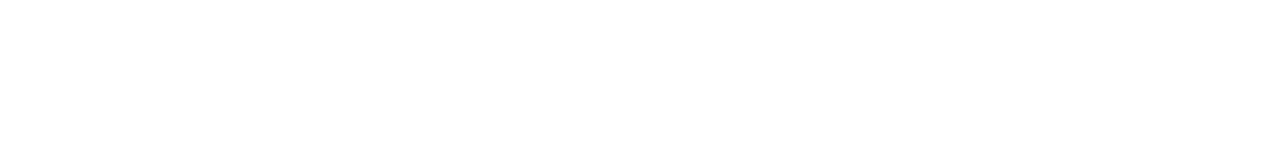
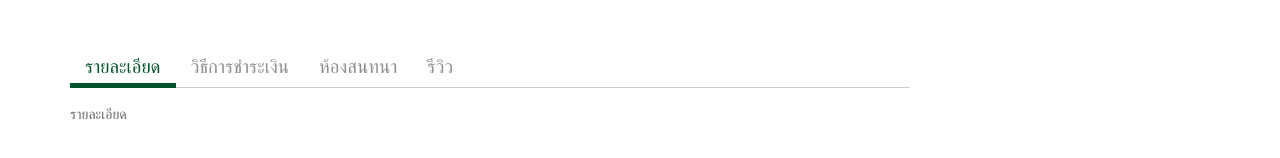
Before and after one commit to thetoon30/CourseReact, a React (Create React App) app in the folder mycourse/: page / in a window 1280 px wide. Shown: the part 592-750 px from the top of the page. Built offline with nearby package versions, Linux system fonts and the light colour scheme.

Commit message:
labelTab loop <li>

```diff
--- a/mycourse/src/components/contentTab.js
+++ b/mycourse/src/components/contentTab.js
@@ -21,6 +21,20 @@
           <div className="row content-course-row">
             <div className="col-lg-9 col-xs-12 course-detail-card -padding">
               <div role="tabpanel" className="content-course-tabs">
+              <ul className="nav nav-tabs" role="tablist">
+                  {labelTab.map(val => (
+                    <li key={val.id} className={val.className + ' ' + val.to}>
+                      <a href="#">{val.name}</a>
+                    </li>
+                  ))}
+                </ul>
+                <div className="tab-content">
+                  {labelTab.map(val => (
+                    <div key={val.id} role="tabpanel" className={'tab-pane ' + val.to} id={val.id}>
+                      {val.name}
+                    </div>
+                  ))}
+                </div>
               </div>
             </div>
           </div>
```
